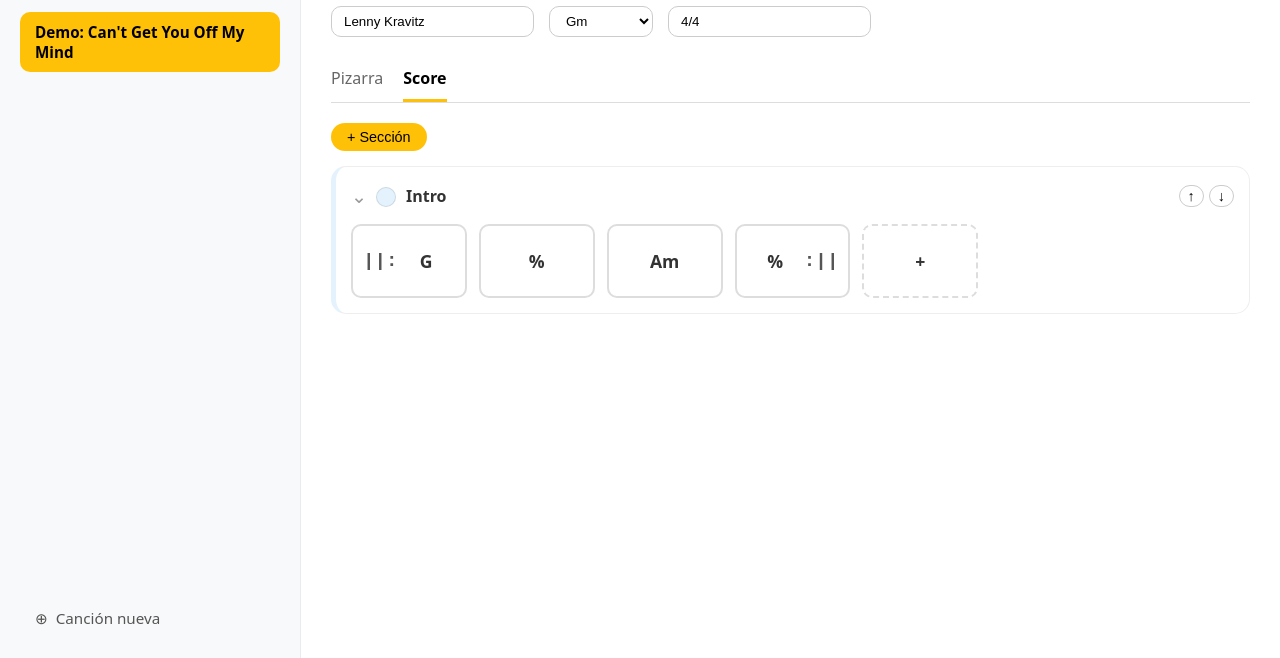
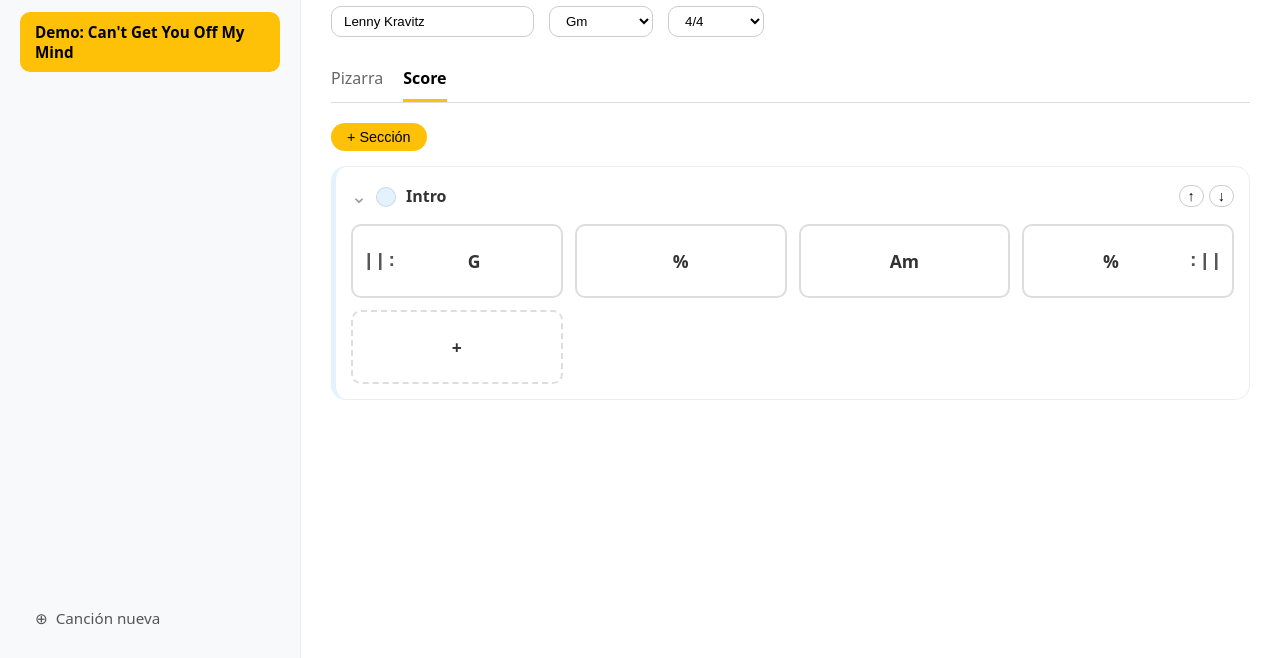
Before and after one commit to pablobianchino/priel-musical, a plain HTML site: page index.html in a window 1280 px wide. Shown: the part 142-800 px from the top of the page. Drawn offline with Linux system fonts and the light colour scheme.

Commit message:
Update index.html

```diff
--- a/index.html
+++ b/index.html
@@ -19,7 +19,6 @@
         .project-item:hover { background: #e9ecef; }
         .project-item.active { background: var(--accent); font-weight: bold; color: #000; }
 
-        /* Tacho de basura en hover */
         .project-item .del-btn { display: none; }
         .project-item:hover .del-btn { display: block; }
 
@@ -65,14 +64,13 @@
         .collapse-icon { cursor: pointer; color: #999; font-size: 1.2rem; width: 15px; text-align: center; user-select: none; }
         .collapse-icon:hover { color: #000; }
 
-        /* Controles de sección en hover */
         .dot-wrapper { position: relative; display: inline-block; height: 18px; }
         .color-dot { width: 18px; height: 18px; border-radius: 50%; border: 1px solid rgba(0,0,0,0.1); }
         .palette { display: flex; gap: 5px; margin-right: 15px; }
         .section-controls-panel { display: none; position: absolute; background-color: #fff; min-width: 200px; box-shadow: 0px 8px 16px 0px rgba(0,0,0,0.1); z-index: 10; border-radius: 10px; border: 1px solid #eee; padding: 15px; gap: 15px; flex-direction: column; top: 100%; left: 0; }
         .dot-wrapper:hover .section-controls-panel { display: flex; }
 
-        .grid { display: grid; grid-template-columns: repeat(auto-fill, minmax(110px, 1fr)); gap: 12px; padding: 0 15px 15px 15px; }
+        .grid { display: grid; grid-template-columns: repeat(4, 1fr); gap: 12px; padding: 0 15px 15px 15px; }
         .measure { border: 2px solid #ddd; border-radius: 10px; height: 70px; display: flex; align-items: center; justify-content: center; font-size: 1.1rem; font-weight: bold; background: #fff; position: relative; padding: 0 5px; }
         .measure input { width: 100%; border: none; border-bottom: 2px solid var(--accent); outline: none; text-align: center; font-size: 1rem; }
         .edit-controls { position: absolute; bottom: 2px; left: 2px; display: flex; gap: 5px; }
@@ -139,7 +137,16 @@
             <div class="song-meta">
                 <input type="text" id="meta-singer" class="meta-input" placeholder="Cantante" onchange="updateMeta('singer', this.value)">
                 <select id="meta-key" class="meta-select" onchange="updateMeta('key', this.value)"><option value="">Tonalidad</option></select>
-                <input type="text" id="meta-time" class="meta-input" placeholder="Compás (ej. 4/4)" onchange="updateMeta('time', this.value)">
+                <select id="meta-time" class="meta-select" onchange="updateMeta('time', this.value)">
+                    <option value="">Compás</option>
+                    <option value="4/4">4/4</option>
+                    <option value="3/4">3/4</option>
+                    <option value="2/4">2/4</option>
+                    <option value="6/8">6/8</option>
+                    <option value="12/8">12/8</option>
+                    <option value="5/4">5/4</option>
+                    <option value="7/8">7/8</option>
+                </select>
             </div>
         </div>
 
@@ -204,7 +211,6 @@
 
         async function saveState() {
             render();
-            // Fetch a tu API aquí
         }
 
         function filterProjects() {
@@ -268,7 +274,10 @@
                 if (editor.innerHTML !== project.pizarra) editor.innerHTML = project.pizarra;
             } else {
                 const container = document.getElementById('sections-content');
-                container.innerHTML = project.sections.map(s => `
+                container.innerHTML = project.sections.map(s => {
+                    const repeatText = s.repeat_count > 1 ? `<span style="font-weight:normal; color:#888; font-size:0.9em; margin-left:4px;">x${s.repeat_count}</span>` : '';
+
+                    return `
                     <div class="section-container ${s.collapsed ? 'collapsed' : ''}" id="sec-${s.id}" style="${s.collapsed ? '' : `border-left:5px solid ${s.color === '#f8f9fa' ? '#ccc' : s.color}`}">
                         <div class="section-header" style="${s.collapsed ? 'padding: 0;' : ''}">
                             <div class="section-header-left">
@@ -297,7 +306,7 @@
                                     </div>
                                 </div>
 
-                                <span style="font-weight:bold">${s.name} ${s.repeat_count > 1 ? `x${s.repeat_count}` : ''}</span>
+                                <div><span style="font-weight:bold">${s.name}</span>${repeatText}</div>
                             </div>
 
                             <div style="display:flex; gap: 5px;">
@@ -337,7 +346,7 @@
                             <div class="measure" style="border-style:dashed; cursor:pointer; background: transparent;" onclick="addMeasure('${s.id}')">+</div>
                         </div>
                     </div>
-                `).join('');
+                `}).join('');
             }
         }
 
@@ -375,7 +384,8 @@
             const p = getProj();
             let html = `<h1 style="text-align: center; margin-bottom: 5px;">${p.name}</h1><div style="text-align: center; margin-bottom: 30px; font-size: 14px; color: #555;">${p.meta.singer ? `<span>Artista: <b>${p.meta.singer}</b></span> | ` : ''}${p.meta.key ? `<span>Tonalidad: <b>${p.meta.key}</b></span> | ` : ''}${p.meta.time ? `<span>Compás: <b>${p.meta.time}</b></span>` : ''}</div>`;
             p.sections.forEach(s => {
-                html += `<div style="margin-bottom: 20px;"><h3 style="margin-bottom: 10px; border-bottom: 2px solid #eee; padding-bottom: 5px;">${s.name} ${s.repeat_count > 1 ? `x${s.repeat_count}` : ''}</h3><div style="display: grid; grid-template-columns: repeat(4, 1fr); gap: 10px;">`;
+                const repeatText = s.repeat_count > 1 ? `<span style="font-weight:normal; color:#888;">x${s.repeat_count}</span>` : '';
+                html += `<div style="margin-bottom: 20px;"><h3 style="margin-bottom: 10px; border-bottom: 2px solid #eee; padding-bottom: 5px;">${s.name} ${repeatText}</h3><div style="display: grid; grid-template-columns: repeat(4, 1fr); gap: 10px;">`;
                 s.measures.forEach(m => {
                     let val = processTransposition(m.originalVal, p.transposeOffset) || ' ';
                     const cleanVal = val.replace(/\|\|:\s*/g, '').replace(/\s*:\|\|/g, '');
```
